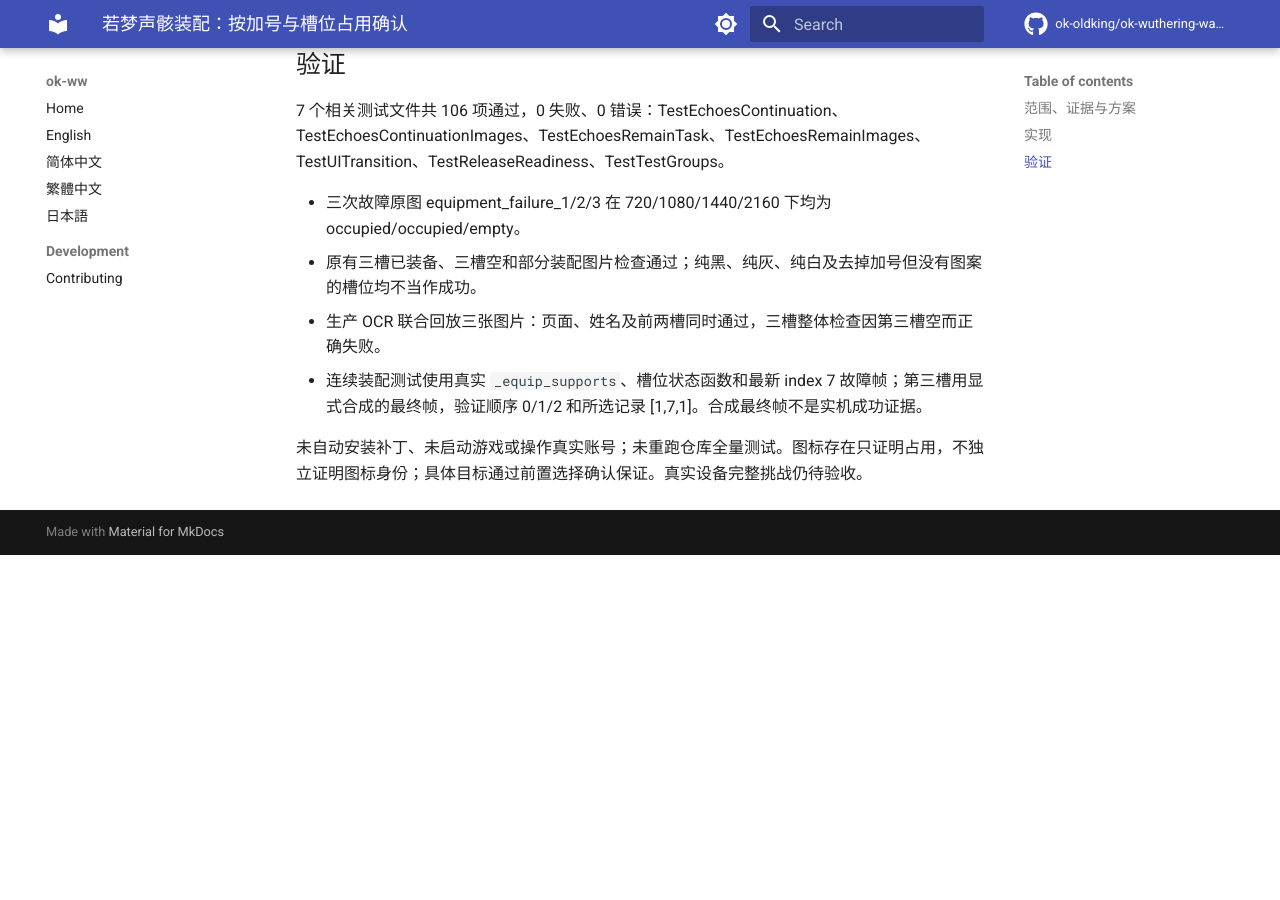
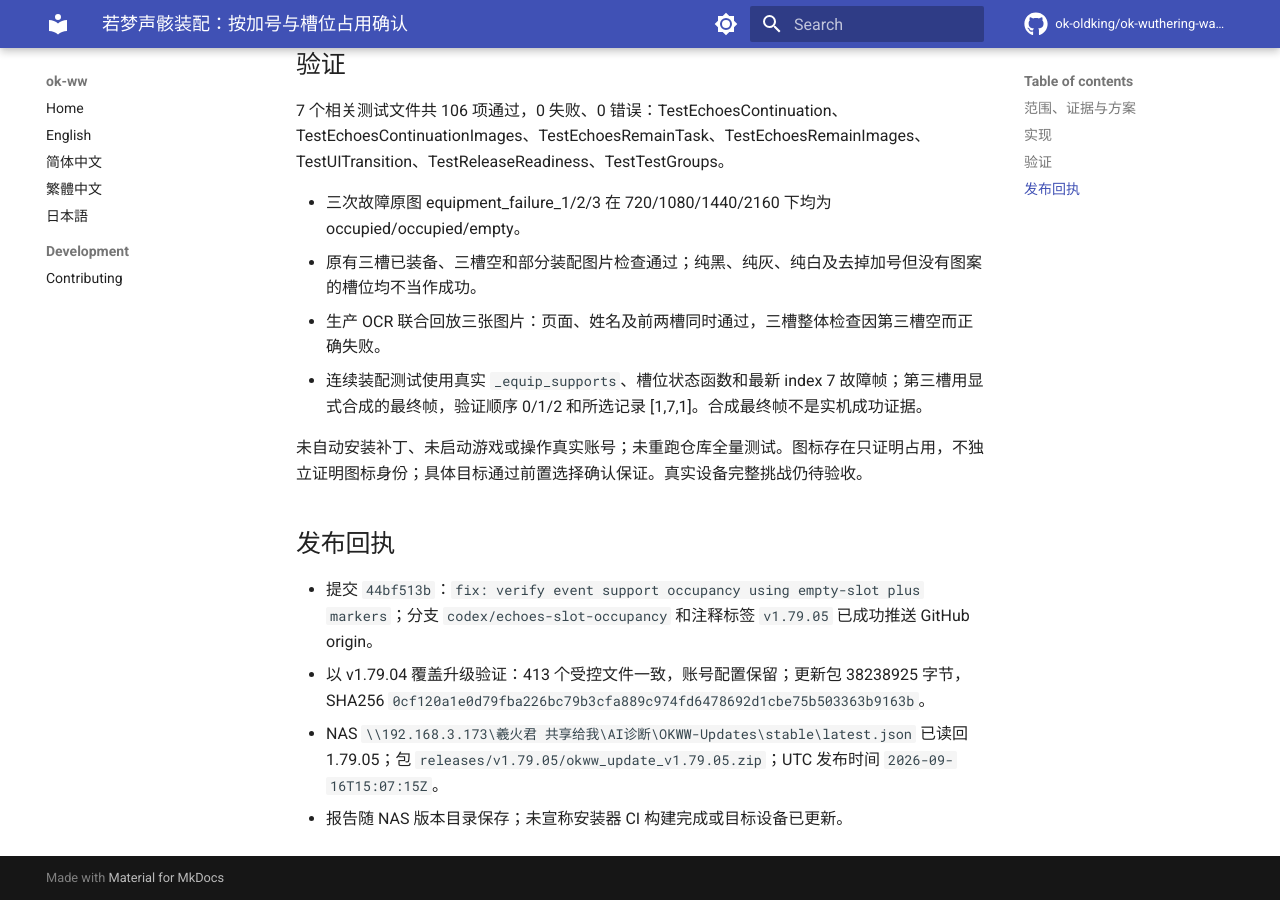
Before and after one commit to xihuojun2020-tech/okww-custom, an MkDocs documentation site: the page built from docs/reviews/2026-09-16-echoes-slot-occupancy-fix.md, in a window 1280 px wide and 900 px high, scrolled down 798 px. Built offline with MkDocs 1.6.1 and Material for MkDocs 9.7.7, drawn with Linux system fonts in a browser that asks for light colours; comment, search, counter and statistics services are not loaded; before the commit the page ends 1353 px from its top, so only the background shows below that.

Commit message:
docs: record slot occupancy release verification

```diff
--- a/docs/reviews/2026-09-16-echoes-slot-occupancy-fix.md
+++ b/docs/reviews/2026-09-16-echoes-slot-occupancy-fix.md
@@ -24,3 +24,10 @@
 - 连续装配测试使用真实 `_equip_supports`、槽位状态函数和最新 index 7 故障帧；第三槽用显式合成的最终帧，验证顺序 0/1/2 和所选记录 [1,7,1]。合成最终帧不是实机成功证据。
 
 未自动安装补丁、未启动游戏或操作真实账号；未重跑仓库全量测试。图标存在只证明占用，不独立证明图标身份；具体目标通过前置选择确认保证。真实设备完整挑战仍待验收。
+
+## 发布回执
+
+- 提交 `44bf513b`：`fix: verify event support occupancy using empty-slot plus markers`；分支 `codex/echoes-slot-occupancy` 和注释标签 `v1.79.05` 已成功推送 GitHub origin。
+- 以 v1.79.04 覆盖升级验证：413 个受控文件一致，账号配置保留；更新包 38238925 字节，SHA256 `0cf120a1e0d79fba226bc79b3cfa889c974fd6478692d1cbe75b503363b9163b`。
+- NAS `\\192.168.3.173\羲火君 共享给我\AI诊断\OKWW-Updates\stable\latest.json` 已读回 1.79.05；包 `releases/v1.79.05/okww_update_v1.79.05.zip`；UTC 发布时间 `2026-09-16T15:07:15Z`。
+- 报告随 NAS 版本目录保存；未宣称安装器 CI 构建完成或目标设备已更新。
```
